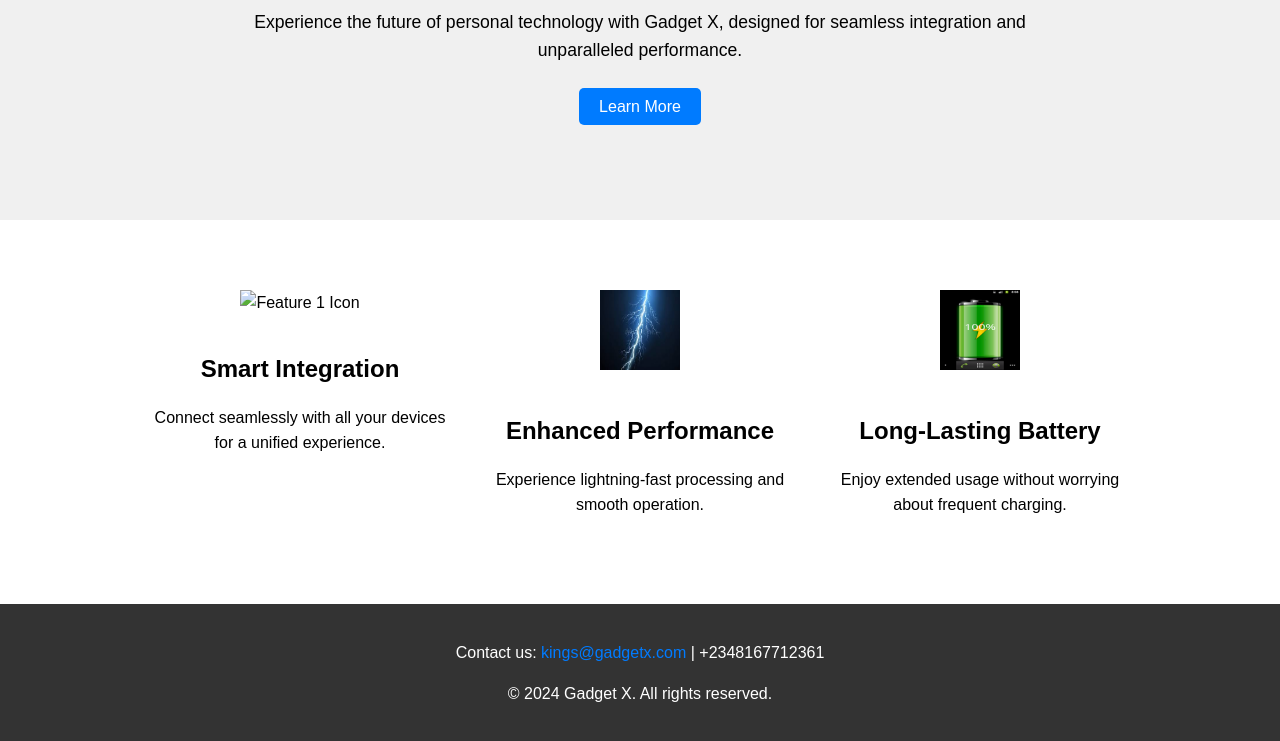
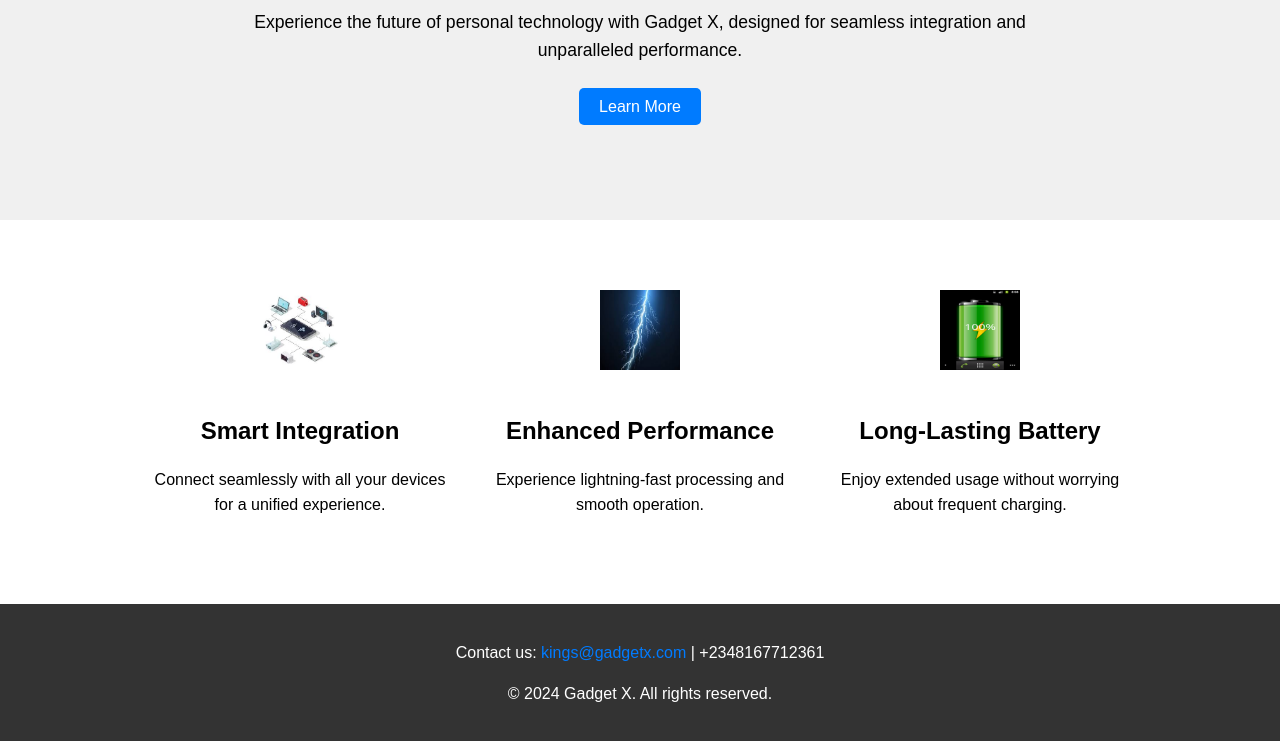
Before and after one commit to Okedigwe/innovate-gadget, a plain HTML site: page index.html in a window 1280 px wide. Shown: the part 203-944 px from the top of the page. Drawn offline with Linux system fonts and the light colour scheme.

Commit message:
Update index.html

```diff
--- a/index.html
+++ b/index.html
@@ -17,7 +17,7 @@
 
     <section class="features">
         <div class="feature">
-            <img src="./smart_image" alt="Feature 1 Icon">
+            <img src="./smart_image.jpeg" alt="Feature 1 Icon">
             <h2>Smart Integration</h2>
             <p>Connect seamlessly with all your devices for a unified experience.</p>
         </div>
```
